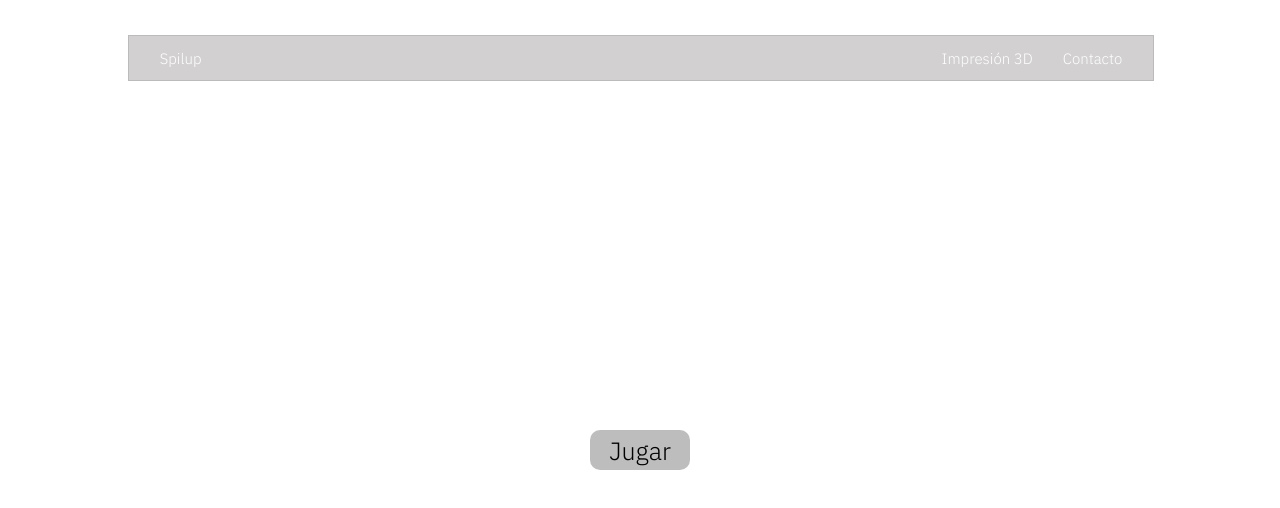
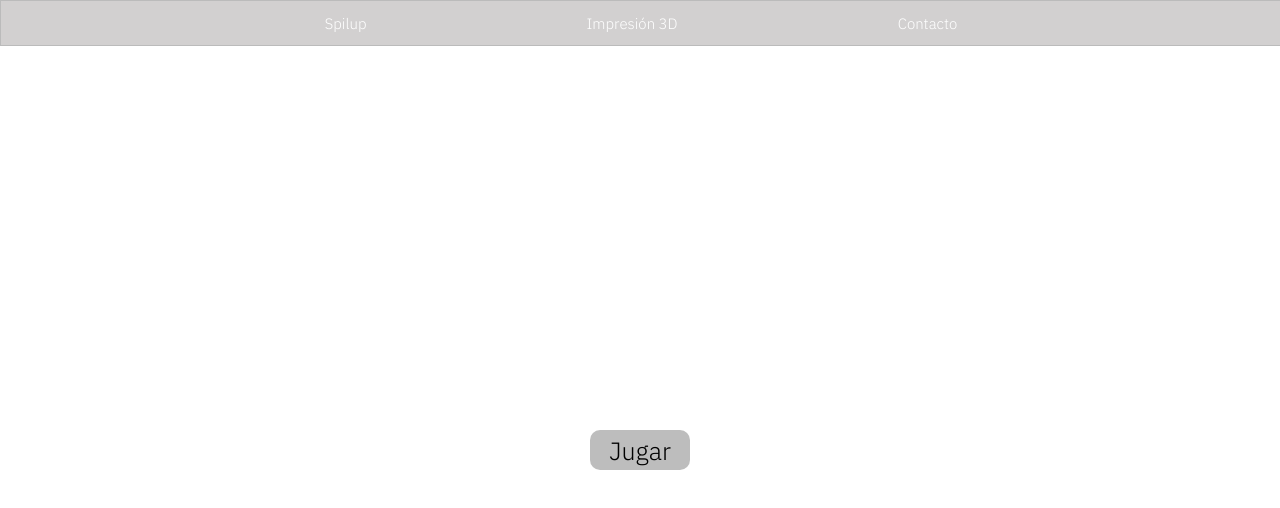
Before and after one commit to AndreyAlth/Spilup-Website, a plain HTML site: page index.html in a window 1280 px wide. Drawn offline with Linux system fonts and the light colour scheme; a web font is replaced by a local one.

Commit message:
Ajustando los links del header

```diff
--- a/css/estilos.css
+++ b/css/estilos.css
@@ -39,35 +39,38 @@ body{
 }
 /* ---Header--- */
 .header {
-    width: 80%;
+    width: 100vw;
     height: 44px;
     background: rgba(99, 93, 93, 0.288);
     border: #BBBBBB 1px solid;
     display: flex;
-    position: absolute;
-    top: 35px;
-    left: 10%;
-    right: 10%;
+    justify-content: center;
     font-family: 'IBM Plex Sans', sans-serif;
     font-size: 15px;
     position: fixed;
     z-index: 3;
+}
+.headerContainer{
+    width: auto;
+    height: inherit;
+    display: flex;
+    justify-content: center;
+    align-items: center;
 }
 .header-menu{
     height: inherit;
     width: 44px;
 }
 
-.header .container a {
+.headerContainer a {
     color: white;
+    font-size: 15px;
     text-decoration: none;
-    /* padding: 0 10px; */
     height: inherit;
     display: flex;
     align-items: center;
     justify-content: center;
-    /* display: flex;
-    align-items: center; */
+    padding: 0 110px;
 }
 
 .header ol{
@@ -92,10 +95,6 @@ body{
     padding-right: 30px;
 }
 
-.logo{
-    position: absolute;
-    left: 3%;
-}
 span{
     -webkit-clip-path: inset(0px 0px 99.9% 99.9%);
 }
@@ -214,13 +213,13 @@ span{
 
 
 /* ---Conteiner Properties--- */
-.container{
+/* .container{
     width: 100%;
     height: inherit;
     display: flex;
     justify-content: space-around;
     align-items: center;
-}
+} */
 
 /* ---Hero--- */
 .hero{
--- a/index.html
+++ b/index.html
@@ -13,14 +13,12 @@
 </head>
 <body>
     <header class="header">
-        <div class="container">
-            <a class="logo" href="./index.html">
-                <p>Spilup</p>
-            </a>
-            <div class="headerFeaturesContainer">
-                <a class = "tipografia-name" href="./html/games.html">Impresión 3D</a>
-                <a class = "tipografia-name" href="./html/games.html">Contacto</a>
-            </div>
+        <div class="headerContainer">
+            <a class="logo" href="./index.html">Spilup</a>
+            <a class = "tipografia-name" href="./html/games.html">Impresión 3D</a>
+            <a class = "tipografia-name" href="./html/games.html">Contacto</a>
+            <!-- <div class="headerFeaturesContainer">
+            </div> -->
         </div>
         <!-- <div id="sidenav" class="sidenav">
             <a href="#">About</a>
```
